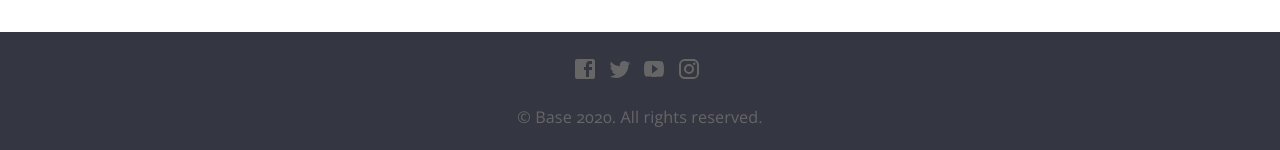
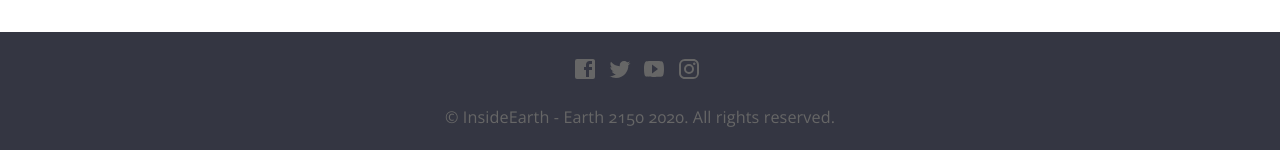
Before and after one commit to InsideEarth2150/Earth2150, a Jekyll site: the page built from index.html, in a window 1280 px wide. Shown: the part 1109-1259 px from the top of the page. Built offline with Jekyll 4.4.1, drawn with Linux system fonts in a browser that asks for light colours; nearby versions of some CDN libraries.

Commit message:
Update _config.yml

```diff
--- a/_config.yml
+++ b/_config.yml
@@ -1,7 +1,7 @@
 # ----
 # Site
 
-title: Base
+title: InsideEarth - Earth 2150
 url: "https://lnsideearth2150.github.io/Earth2150/"
 baseurl:
 google_analytics_key:
```
